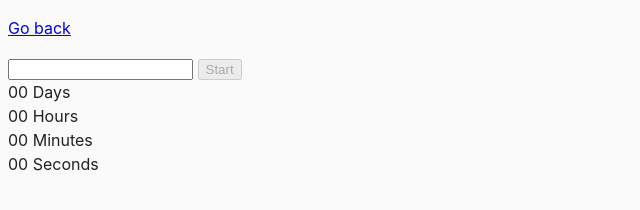
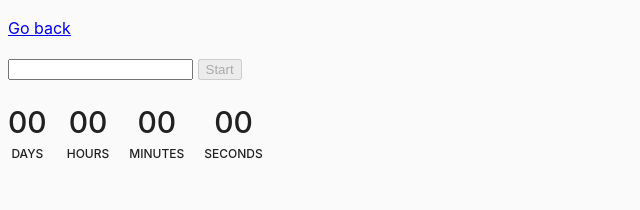
Before and after one commit to Volya16/goit-js-hw-09, a website built with Parcel: page src/02-timer.html in a window 1280 px wide. Shown: the whole page, without its empty margins (0-640 px from the left). Built offline with nearby package versions, Linux system fonts and the light colour scheme.

Commit message:
added styles

```diff
--- a/src/02-timer.html
+++ b/src/02-timer.html
@@ -5,6 +5,7 @@
     <meta name="viewport" content="width=device-width, initial-scale=1.0" />
     <title>Countdown timer</title>
     <link rel="stylesheet" href="css/common.css" />
+    <link rel="stylesheet" href="css/timer.css" />
   </head>
   <body>
     <p><a href="index.html">Go back</a></p>
--- /dev/null
+++ b/src/css/timer.css
@@ -0,0 +1,22 @@
+.timer{
+    display: flex;
+    gap: 20px;
+    margin-top: 20px;
+}
+
+.field{
+    display: flex;
+    flex-direction: column;
+    text-align: center;
+}
+
+.value{
+    font-size: 30px;
+    font-weight: 500;
+}
+
+.label{
+    font-weight: 500;
+    text-transform: uppercase;
+    font-size: 12px;
+}
--- a/src/js/02-timer.js
+++ b/src/js/02-timer.js
@@ -1,5 +1,5 @@
-// import flatpickr from "flatpickr";
-// import "flatpickr/dist/flatpickr.min.css";
+import flatpickr from 'flatpickr';
+import 'flatpickr/dist/flatpickr.min.css';
 
 const inputEl = document.querySelector('#datetime-picker');
 const startBtn = document.querySelector('[data-start]');
@@ -12,10 +12,19 @@ startBtn.disabled = true;
 
 const options = {
   enableTime: true,
+  // Включает выбор времени
   time_24hr: true,
+  //   24-часовой режим
   defaultDate: new Date(),
+  //   Устанавливает начальную выбранную дату
   minuteIncrement: 1,
+  //   Регулирует шаг ввода минут
   onClose(selectedDates) {
-    console.log(selectedDates[0]);
+    // console.log(selectedDates[0]);
+    if (selectedDates[0] < Date.now()) {
+      alert('Please choose a date in the future');
+    } else {
+      startBtn.disabled = false;
+    }
   },
 };
```
